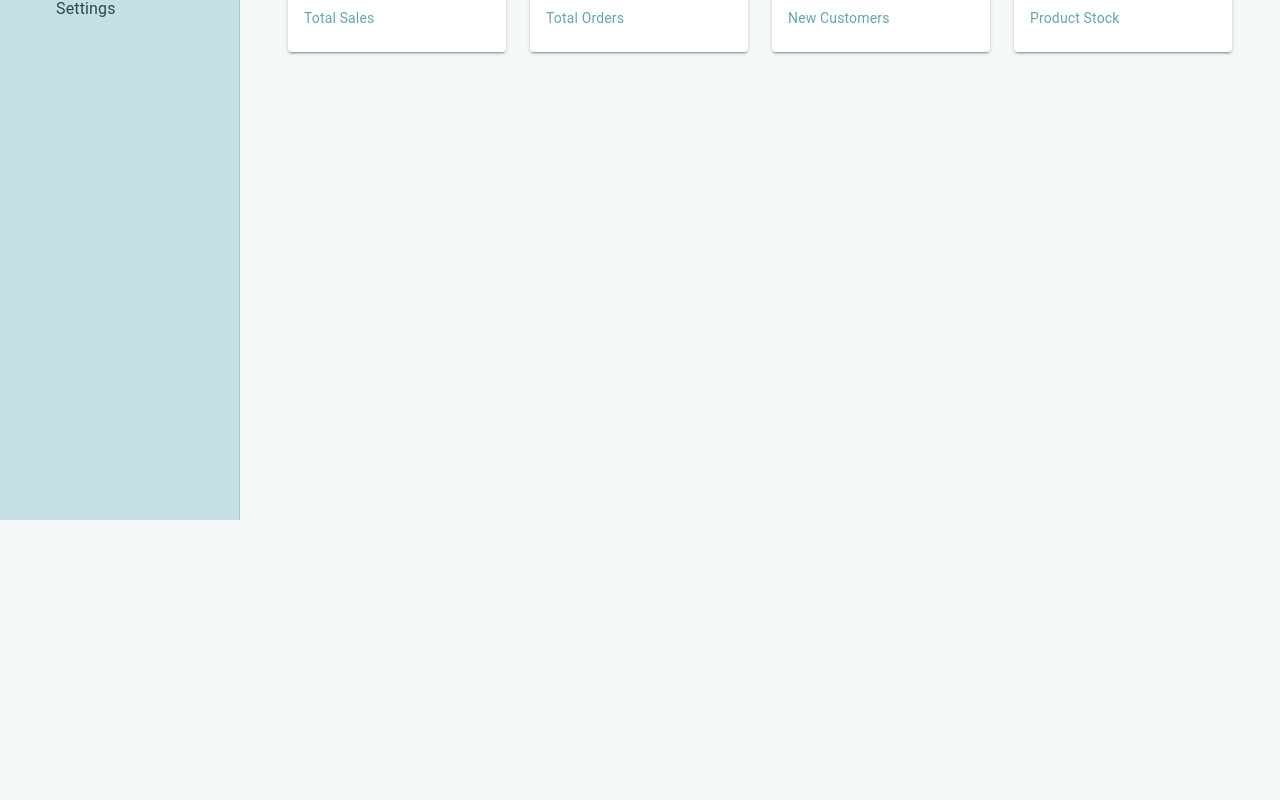
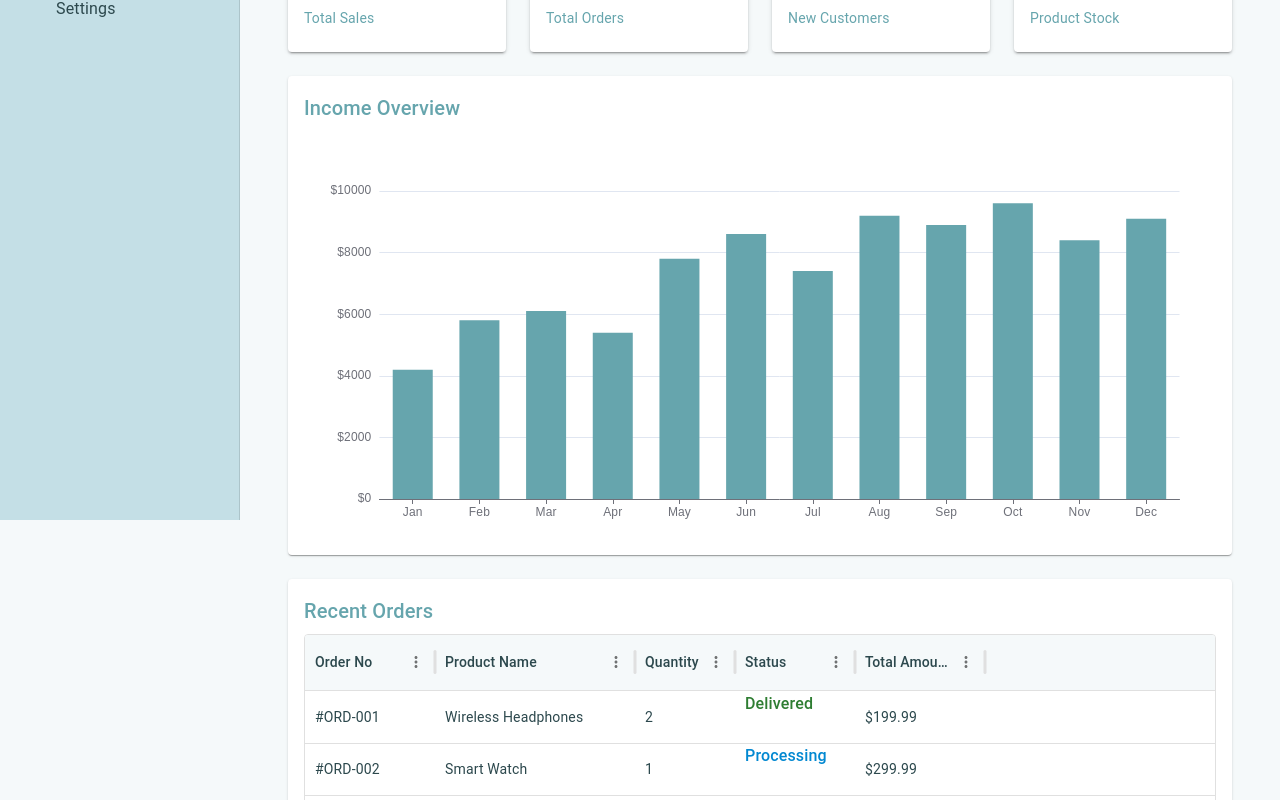
Before and after one commit to Shoebtamboli/ecommerce-dashboard, a React (Create React App) app: page /dashboard in a window 1280 px wide. Shown: the part 280-1080 px from the top of the page. Before the commit the page ends 800 px from the top, so only its background shows below. Built offline with nearby package versions, Linux system fonts and the light colour scheme; sample sign-in values are in the browser's storage; some icons are missing.

Commit message:
feat: Add income overview chart and recent orders table to dashboard

```diff
--- a/package.json
+++ b/package.json
@@ -7,6 +7,7 @@
     "@emotion/styled": "^11.14.0",
     "@mui/icons-material": "^7.0.2",
     "@mui/material": "^7.0.2",
+    "@mui/x-data-grid": "^7.28.3",
     "@testing-library/dom": "^10.4.0",
     "@testing-library/jest-dom": "^6.6.3",
     "@testing-library/react": "^16.3.0",
@@ -18,6 +19,8 @@
     "@types/react-router-dom": "^5.3.3",
     "@types/yup": "^0.29.14",
     "clsx": "^2.1.1",
+    "echarts": "^5.6.0",
+    "echarts-for-react": "^3.0.2",
     "formik": "^2.4.6",
     "react": "^19.1.0",
     "react-dom": "^19.1.0",
--- a/src/components/Dashboard/index.tsx
+++ b/src/components/Dashboard/index.tsx
@@ -5,6 +5,8 @@ import ShoppingCartIcon from '@mui/icons-material/ShoppingCart';
 import PeopleIcon from '@mui/icons-material/People';
 import AttachMoneyIcon from '@mui/icons-material/AttachMoney';
 import InventoryIcon from '@mui/icons-material/Inventory';
+import ReactECharts from 'echarts-for-react';
+import { DataGrid, GridColDef } from '@mui/x-data-grid';
 
 // Mock data for analytics
 const analyticsData = [
@@ -41,6 +43,86 @@ const analyticsData = [
     color: '#C4DFE6'  // Seafoam green
   }
 ];
+
+// Mock data for income overview
+const incomeData = {
+  months: ['Jan', 'Feb', 'Mar', 'Apr', 'May', 'Jun', 'Jul', 'Aug', 'Sep', 'Oct', 'Nov', 'Dec'],
+  income: [4200, 5800, 6100, 5400, 7800, 8600, 7400, 9200, 8900, 9600, 8400, 9100],
+};
+
+// Mock data for recent orders
+const recentOrders = [
+  { id: 1, orderNo: '#ORD-001', productName: 'Wireless Headphones', quantity: 2, status: 'Delivered', totalAmount: 199.99 },
+  { id: 2, orderNo: '#ORD-002', productName: 'Smart Watch', quantity: 1, status: 'Processing', totalAmount: 299.99 },
+  { id: 3, orderNo: '#ORD-003', productName: 'Laptop Stand', quantity: 3, status: 'Pending', totalAmount: 89.97 },
+  { id: 4, orderNo: '#ORD-004', productName: 'Mechanical Keyboard', quantity: 1, status: 'Delivered', totalAmount: 159.99 },
+  { id: 5, orderNo: '#ORD-005', productName: 'USB-C Hub', quantity: 2, status: 'Processing', totalAmount: 79.98 },
+];
+
+const columns: GridColDef[] = [
+  { field: 'orderNo', headerName: 'Order No', width: 130 },
+  { field: 'productName', headerName: 'Product Name', width: 200 },
+  { field: 'quantity', headerName: 'Quantity', width: 100 },
+  {
+    field: 'status',
+    headerName: 'Status',
+    width: 120,
+    renderCell: (params) => (
+      <Typography
+        sx={{
+          color: params.value === 'Delivered' ? 'success.main' :
+                params.value === 'Processing' ? 'info.main' : 'warning.main',
+          fontWeight: 'medium'
+        }}
+      >
+        {params.value}
+      </Typography>
+    )
+  },
+  {
+    field: 'totalAmount',
+    headerName: 'Total Amount',
+    width: 130,
+    renderCell: (params) => `$${params.value}`
+  },
+];
+
+const getIncomeChartOptions = () => ({
+  tooltip: {
+    trigger: 'axis',
+    axisPointer: {
+      type: 'shadow'
+    }
+  },
+  grid: {
+    left: '3%',
+    right: '4%',
+    bottom: '3%',
+    containLabel: true
+  },
+  xAxis: {
+    type: 'category',
+    data: incomeData.months,
+    axisTick: {
+      alignWithLabel: true
+    }
+  },
+  yAxis: {
+    type: 'value',
+    axisLabel: {
+      formatter: (value: number) => `$${value}`
+    }
+  },
+  series: [{
+    name: 'Monthly Income',
+    type: 'bar',
+    barWidth: '60%',
+    data: incomeData.income,
+    itemStyle: {
+      color: '#66A5AD'  // Using our theme's primary color
+    }
+  }]
+});
 
 const Dashboard = () => {
   return (
@@ -110,6 +192,48 @@ const Dashboard = () => {
           </Card>
         ))}
       </Box>
+
+      {/* Income Overview Chart */}
+      <Card sx={{ mt: 3 }}>
+        <CardContent>
+          <Typography variant="h6" gutterBottom color="primary.main">
+            Income Overview
+          </Typography>
+          <ReactECharts
+            option={getIncomeChartOptions()}
+            style={{ height: '400px' }}
+          />
+        </CardContent>
+      </Card>
+
+      {/* Recent Orders Table */}
+      <Card sx={{ mt: 3 }}>
+        <CardContent>
+          <Typography variant="h6" gutterBottom color="primary.main">
+            Recent Orders
+          </Typography>
+          <Box sx={{ height: 400, width: '100%' }}>
+            <DataGrid
+              rows={recentOrders}
+              columns={columns}
+              initialState={{
+                pagination: {
+                  paginationModel: {
+                    pageSize: 5,
+                  },
+                },
+              }}
+              pageSizeOptions={[5]}
+              disableRowSelectionOnClick
+              sx={{
+                '& .MuiDataGrid-columnHeaders': {
+                  backgroundColor: 'secondary.light',
+                },
+              }}
+            />
+          </Box>
+        </CardContent>
+      </Card>
     </Box>
   );
 };
```
Also changed, not shown: 1 other file (tests, documents, lock files or other folders).
